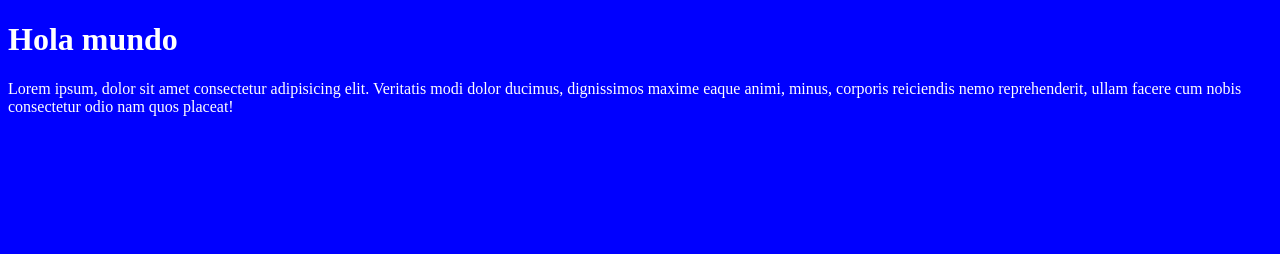
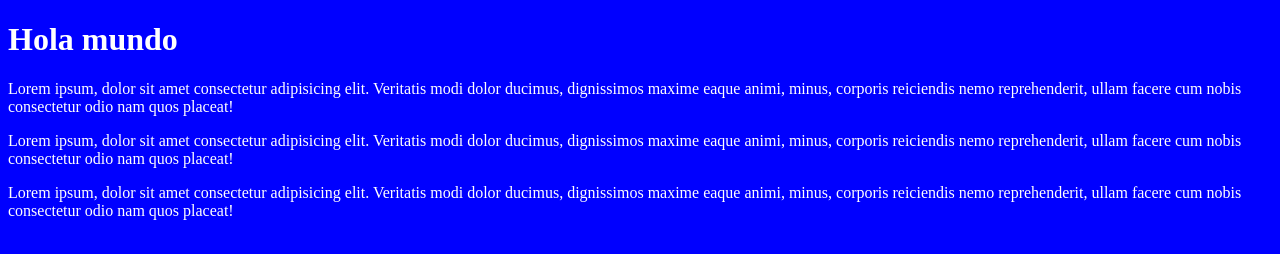
Before and after one commit to CuauSuarez/GitCourseWeb, a plain HTML site: page index.html in a window 1280 px wide. Drawn offline with Linux system fonts and the light colour scheme.

Commit message:
Se agregan nuevos párrafos

```diff
--- a/index.html
+++ b/index.html
@@ -12,5 +12,9 @@
 
 	<p>Lorem ipsum, dolor sit amet consectetur adipisicing elit. Veritatis modi dolor ducimus, dignissimos maxime eaque animi, minus, corporis reiciendis nemo reprehenderit, ullam facere cum nobis consectetur odio nam quos placeat!</p>
 
+	<p>Lorem ipsum, dolor sit amet consectetur adipisicing elit. Veritatis modi dolor ducimus, dignissimos maxime eaque animi, minus, corporis reiciendis nemo reprehenderit, ullam facere cum nobis consectetur odio nam quos placeat!</p>
+
+	<p>Lorem ipsum, dolor sit amet consectetur adipisicing elit. Veritatis modi dolor ducimus, dignissimos maxime eaque animi, minus, corporis reiciendis nemo reprehenderit, ullam facere cum nobis consectetur odio nam quos placeat!</p>
+
 </body>
 </html>
```
